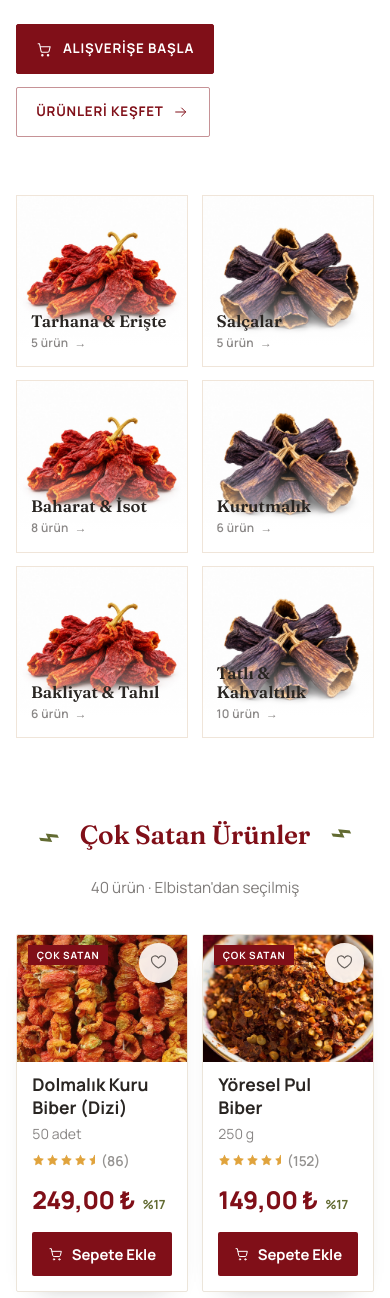
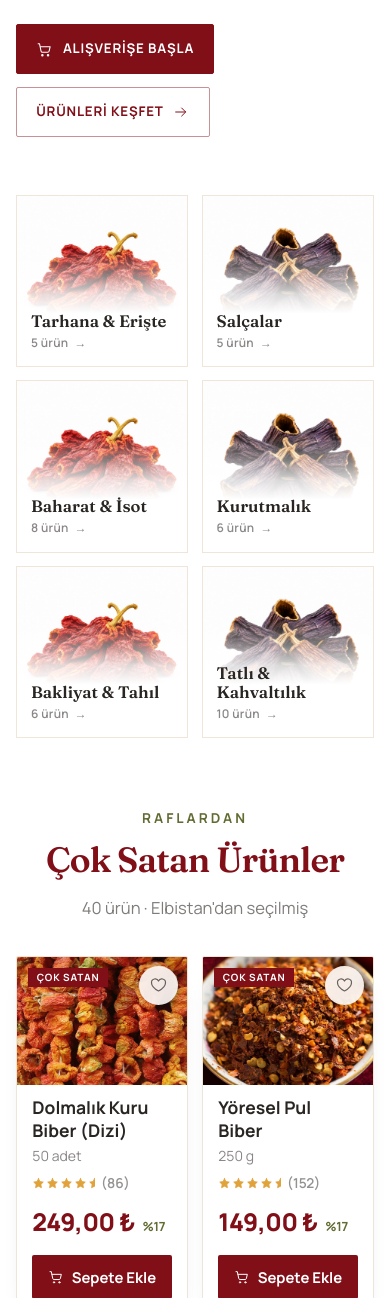
Before and after one commit to mertcankayadibi/elbistan-sofrasi, a Laravel app: page / in a window 390 px wide. Shown: the part 624-1922 px from the top of the page. Run offline with Laravel 12, Linux system fonts and the light colour scheme; style sheets or scripts are compiled from the project's sources; some libraries are stand-ins or nearby versions.

Commit message:
Başlık hiyerarşisi: Çok Satan büyütüldü, notlar/footer kalınlaştırıldı

```diff
--- a/resources/css/app.css
+++ b/resources/css/app.css
@@ -140,13 +140,16 @@
     .category-card:focus-visible { outline: 2px solid var(--color-bordo); outline-offset: 3px; }
     .section-title-centered { display: flex; align-items: center; justify-content: center; gap: 1.2rem; color: var(--color-bordo); }
     .section-title-centered h2 { text-align: center; }
+    .section-title--hero { gap: 1.8rem; }
+    .section-title--hero h2 { font-size: clamp(2.6rem, 4.6vw, 4.1rem); line-height: 1.02; letter-spacing: -0.025em; }
+    .section-title--hero .section-leaf { font-size: 3.4rem; }
     .section-leaf { color: var(--color-zeytin); font-size: 2.1rem; transform: rotate(-25deg); }
     .section-leaf--right { transform: rotate(155deg); }
     .trust-icon { display: flex; height: 36px; width: 36px; flex: 0 0 auto; align-items: center; justify-content: center; border: 1px solid var(--color-bordo); color: var(--color-bordo); font-size: 1.4rem; }
     .recipe-card, .review-card { border: 1px solid color-mix(in srgb, var(--color-kraft) 25%, transparent); background: white; }
     .review-card { padding: 1.5rem; }
-    .footer-heading { color: var(--color-kraft); font-size: .68rem; font-weight: 700; letter-spacing: .16em; text-transform: uppercase; }
-    .footer-link { transition: color .2s; }
+    .footer-heading { color: var(--color-kraft); font-size: .78rem; font-weight: 800; letter-spacing: .14em; text-transform: uppercase; }
+    .footer-link { font-weight: 600; transition: color .2s; }
     .footer-link:hover { color: white; }
     .footer-social { display: flex; height: 36px; width: 36px; align-items: center; justify-content: center; border: 1px solid color-mix(in srgb, var(--color-krem) 28%, transparent); transition: border-color .2s, color .2s; }
     .footer-social:hover { border-color: var(--color-kraft); color: var(--color-kraft); }
@@ -183,3 +186,15 @@
     *, *::before, *::after { scroll-behavior: auto !important; animation-duration: .001ms !important; animation-iteration-count: 1 !important; transition-duration: .001ms !important; }
     .stamp-spin { animation: none; }
 }
+
+/* mobil ince ayarlar (son söz) */
+@media (max-width: 767px) {
+    .section-title--hero h2 { font-size: 2rem; line-height: 1.05; }
+    .section-title--hero .section-leaf { display: none !important; }
+    .section-title--hero { gap: 0; }
+    .category-card__shade { height: 70%; background: linear-gradient(0deg, #FFFFFF 0%, #FFFFFF 44%, rgba(255,255,255,.85) 60%, rgba(255,255,255,0) 100%); }
+}
+
+/* sofralardan notlar başlığı */
+#notlar h2 { font-weight: 700; font-size: clamp(1.7rem, 2.4vw, 2.15rem); letter-spacing: -0.015em; }
+#notlar > .container-page > div:first-child p:not(.eyebrow) { font-weight: 800; }
--- a/resources/views/home.blade.php
+++ b/resources/views/home.blade.php
@@ -36,7 +36,7 @@
 
     <section class="bg-white py-10 md:py-14" id="cok-satanlar">
         <div class="container-page">
-            <div class="section-title-centered"><span class="section-leaf" aria-hidden="true">⌁</span><h2>Çok Satan Ürünler</h2><span class="section-leaf section-leaf--right" aria-hidden="true">⌁</span></div><p class="mt-3 text-center text-sm text-fume/60">{{ count($allProducts) }} ürün · Elbistan'dan seçilmiş</p>
+            <p class="mb-3 text-center text-[.78rem] font-bold uppercase tracking-[.22em] text-zeytin">Raflardan</p><div class="section-title-centered section-title--hero"><span class="section-leaf" aria-hidden="true">⌁</span><h2>Çok Satan Ürünler</h2><span class="section-leaf section-leaf--right" aria-hidden="true">⌁</span></div><p class="mt-4 text-center text-[.95rem] text-fume/60">{{ count($allProducts) }} ürün · Elbistan'dan seçilmiş</p>
             <div class="product-grid mt-8">
                 @foreach ($allProducts as $product)<x-product-card :product="$product" />@endforeach
             </div>
@@ -52,7 +52,7 @@
         @foreach ([['title' => 'Kuru dolma, annemin ölçüsüyle', 'image' => 'r-dolma.jpg', 'time' => '45 dk', 'description' => 'Pirinç, soğan ve nane; iç harcın sırrı.'], ['title' => 'Tarhana çorbası: ilk kaşık', 'image' => 'r-soup.jpg', 'time' => '20 dk', 'description' => 'Un yerine tarhana, üstüne tereyağı.'], ['title' => 'Cevizli kahvaltı sofrası', 'image' => 'r-kahvalti.jpg', 'time' => '15 dk', 'description' => 'Pekmez, ceviz ve taze ekmek.']] as $recipe)<article class="recipe-card group"><div class="relative aspect-[3/2] overflow-hidden"><img src="{{ asset('images/' . $recipe['image']) }}" alt="{{ $recipe['title'] }}" width="900" height="600" loading="lazy" class="h-full w-full object-cover transition duration-300 group-hover:scale-[1.04]"><span class="absolute left-3 top-3 bg-kraft px-2 py-1 text-[11px] font-bold text-fume">{{ $recipe['time'] }}</span></div><div class="p-5"><h3>{{ $recipe['title'] }}</h3><p class="mt-2 text-sm text-fume/65">{{ $recipe['description'] }}</p><a href="{{ route('recipes.index') }}" class="mt-5 inline-flex items-center gap-2 text-xs font-bold text-bordo">Tarifi oku <x-icon-arrow-right :size="15" /></a></div></article>@endforeach
     </div></div></section>
 
-    <section class="bg-krem py-14 md:py-20" id="notlar"><div class="container-page"><div class="flex flex-col gap-4 md:flex-row md:items-end md:justify-between"><div><p class="eyebrow mb-3">SOFRALARDAN NOTLAR</p><h2>Sofralardan notlar.</h2></div><p class="font-display text-xl text-bordo">4,9 / 5 <span class="font-sans text-sm text-fume/60">· 642 değerlendirme</span></p></div><div class="mt-9 grid gap-4 md:grid-cols-3">
+    <section class="bg-krem py-14 md:py-20" id="notlar"><div class="container-page"><div class="flex flex-col gap-4 md:flex-row md:items-end md:justify-between"><div><p class="eyebrow mb-3">SOFRALARDAN NOTLAR</p><h2 class="font-bold">Sofralardan notlar.</h2></div><p class="font-display text-xl text-bordo">4,9 / 5 <span class="font-sans text-sm text-fume/60">· 642 değerlendirme</span></p></div><div class="mt-9 grid gap-4 md:grid-cols-3">
         @foreach ([['text' => 'Tarhanayı kayınvalidemin tarifiyle yaptım, ilk kaşıkta Elbistan\'a gittim. Kokusu bambaşka.', 'name' => 'Zeynep A.', 'city' => 'İstanbul'], ['text' => 'Salça kavanozu açıldığında bütün mutfak kokuyor. On yıllık alışverişim, hiç şaşırtmadı.', 'name' => 'Murat K.', 'city' => 'Ankara'], ['text' => 'Kargo iki günde geldi, kutular özenliydi. Kuru patlıcanlar tek tek seçilmiş gibi.', 'name' => 'Elif D.', 'city' => 'İzmir']] as $review)<article class="review-card"><div class="flex gap-1 text-kraft">★★★★★</div><p class="mt-5 text-sm leading-7">“{{ $review['text'] }}”</p><div class="mt-7 border-t border-kraft/20 pt-4"><p class="text-sm font-bold">{{ $review['name'] }} <span class="font-normal text-fume/55">· {{ $review['city'] }}</span></p><p class="mt-1 text-[11px] text-zeytin">✓ Doğrulanmış alışveriş</p></div></article>@endforeach
     </div></div></section>
 
```
Also changed, not shown: 3 other files.
